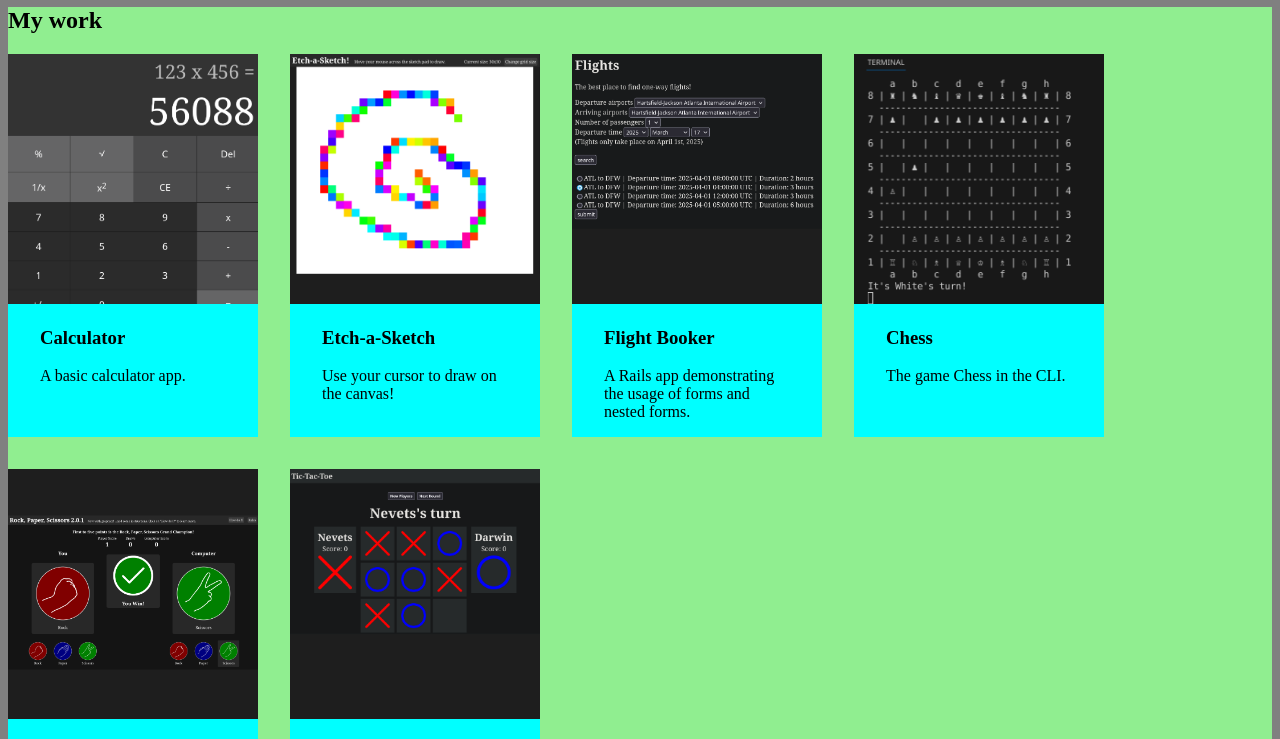
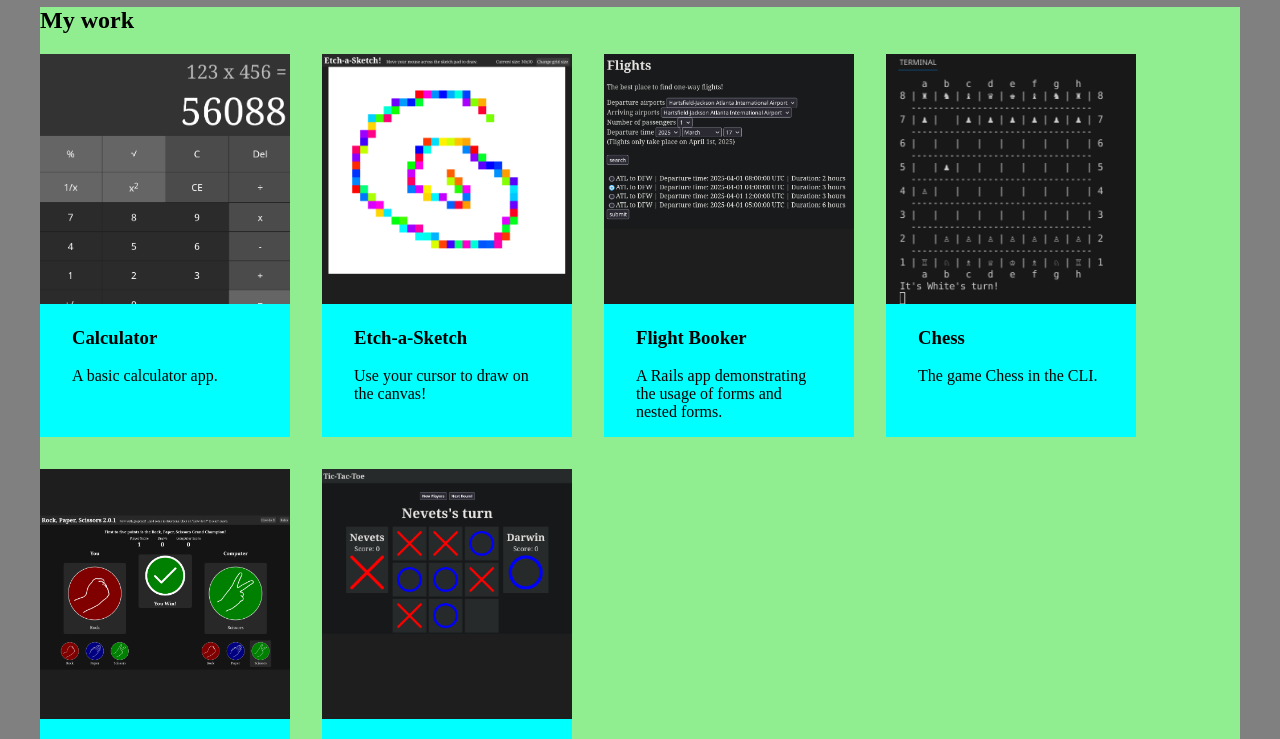
Before and after one commit to nevets10-the-odin-project/project-homepage, a plain HTML site: page index.html in a window 1280 px wide. Shown: the part 73-812 px from the top of the page. Drawn offline with Linux system fonts and the light colour scheme.

Commit message:
Add margin to children of body

```diff
--- a/style.css
+++ b/style.css
@@ -1,5 +1,9 @@
 html {
 	background-color: gray;
+}
+
+body > * {
+	margin: 0 2rem 0 2rem;
 }
 
 header {
```
